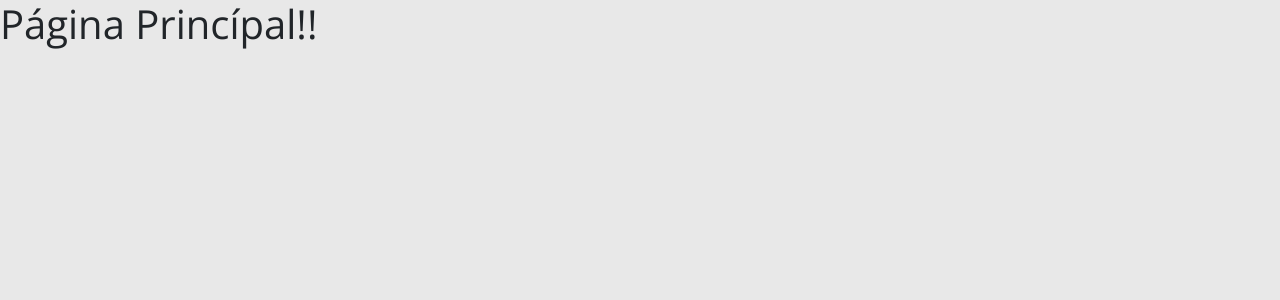
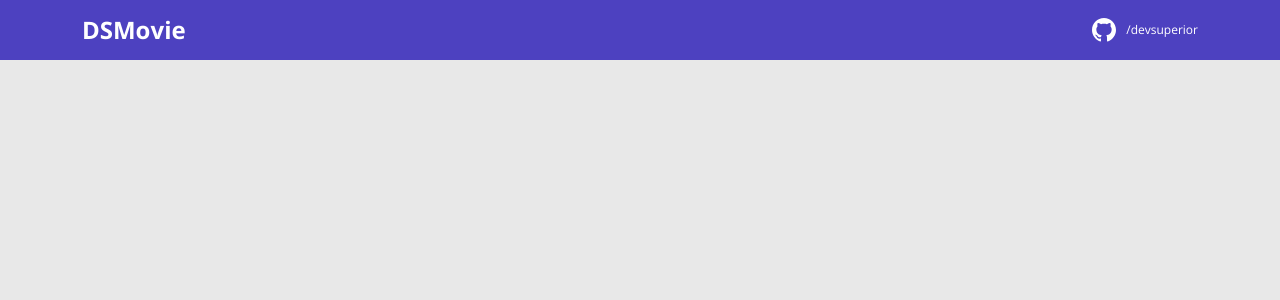
Before and after one commit to JessyOliver/dev-superior-devmovie, a React (Create React App) app in the folder frontend/: page / in a window 1280 px wide. Shown: the top 300 px of the page. Built offline with nearby package versions, Linux system fonts and the light colour scheme.

Commit message:
feat(Navbar): Creating Navbar component, and styling the page.

```diff
--- a/frontend/src/App.tsx
+++ b/frontend/src/App.tsx
@@ -1,6 +1,8 @@
+import Navbar from './components/Navbar';
+
 function App() {
   return (
-    <h1> Página Princípal!!</h1>
+      <Navbar></Navbar>
   );
 }
 
--- /dev/null
+++ b/frontend/src/components/Navbar/index.tsx
@@ -0,0 +1,23 @@
+import {ReactComponent as GithubIcon}
+from 'assets/img/github.svg';
+import './styles.css';
+
+function Navbar() {
+  return (
+    <header>
+    <nav className="container">
+        <div className="dsmovie-nav-content">
+            <h1>DSMovie</h1>
+            <a href="https://github.com/devsuperior" target="_blank" rel="noreferrer">
+                <div className="dsmovie-contact-container">
+                    <GithubIcon />
+                    <p className="dsmovie-contact-link">/devsuperior</p>
+                </div>
+            </a>
+        </div>
+    </nav>
+</header>
+  );
+}
+
+export default Navbar;
--- /dev/null
+++ b/frontend/src/components/Navbar/styles.css
@@ -0,0 +1,29 @@
+header {
+    height: 60px;
+    background-color: var(--color-primary);
+    display: flex;
+    align-items: center;
+}
+
+.dsmovie-nav-content {
+    display: flex;
+    align-items: center;
+    justify-content: space-between;
+    color: #fff;
+}
+
+.dsmovie-nav-content h1 {
+    font-size: 24px;
+    margin: 0;
+    font-weight: 700;
+}
+
+.dsmovie-contact-container {
+    display: flex;
+    align-items: center;
+}
+
+.dsmovie-contact-link {
+    margin: 0 0 0 10px;
+    font-size: 12px;
+}
--- a/frontend/tsconfig.json
+++ b/frontend/tsconfig.json
@@ -1,5 +1,6 @@
 {
   "compilerOptions": {
+    "baseUrl": "./src",
     "target": "es5",
     "lib": [
       "dom",
```
Also changed, not shown: frontend/src/assets/img/github.svg (added).
